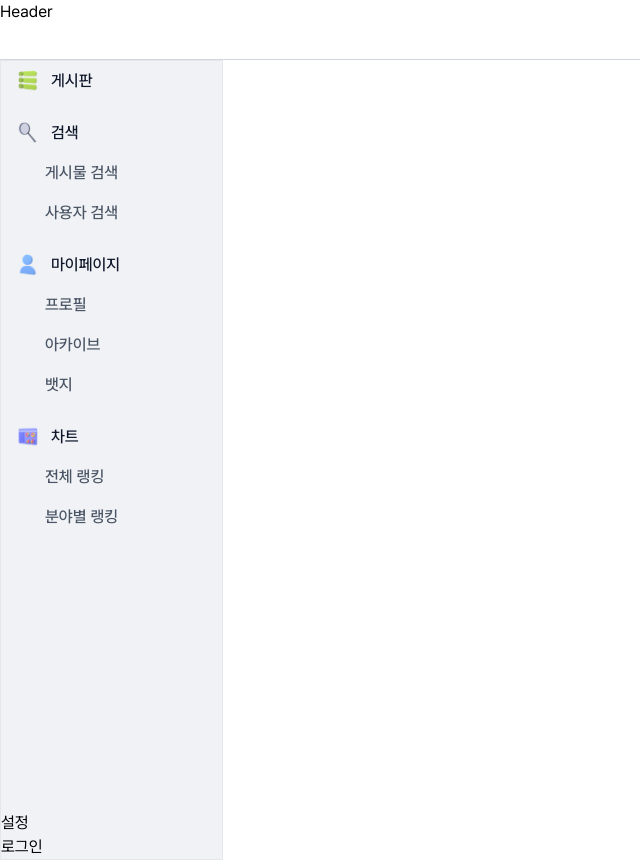
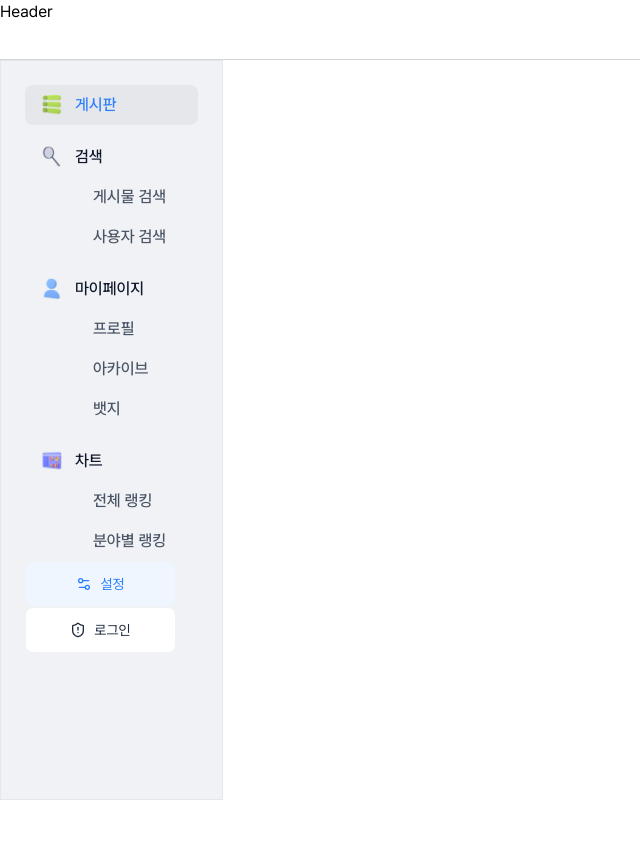
Before and after one commit to prgrms-fe-devcourse/FE7-PROJECT3-TEAM-2, a Next.js app: page / in a window 1280 px wide. Shown: the whole page, without its empty margins (0-640 px from the left). Built offline with nearby package versions, Linux system fonts and the light colour scheme.

Commit message:
fix: nav children 하위 페이지 단위로 변경

```diff
--- a/src/components/layout/Nav.tsx
+++ b/src/components/layout/Nav.tsx
@@ -1,27 +1,35 @@
 "use client";
 
+import { Settings2, ShieldAlert } from "lucide-react";
+import Link from "next/link";
+import { usePathname } from "next/navigation";
+import { Button } from "@/components/common/Button";
 import { NavButton } from "@/components/common/NavButton";
 import { navData } from "@/routes/routes.data";
 
 export default function Nav() {
+  const pathname = usePathname();
+
+  const isActive = (path: string) => {
+    if (path === "/") return path === pathname;
+    else return pathname.startsWith(path);
+  };
+
   return (
-    <nav className="bg-bg-sub flex flex-row justify-between border border-gray-200 sm:w-[223px] sm:flex-col">
+    <nav className="bg-bg-sub hidden flex-row justify-between overflow-y-scroll border border-gray-200 sm:block sm:h-[calc(100vh-var(--header-height))] sm:w-[223px] sm:flex-col sm:p-6">
       <ul className="flex items-center gap-3 sm:flex-col sm:items-baseline">
         {navData.map(nav => {
           return (
             <li className="flex flex-col sm:w-full" key={nav.pathname}>
-              <NavButton href={nav.pathname} icon_img={nav.icon} variant="main">
+              <NavButton href={nav.pathname} icon_img={nav.icon} variant="main" active={isActive(nav.pathname)}>
                 {nav.label}
               </NavButton>
-              <ul className="hidden sm:block">
+              <ul className="hidden pl-6 sm:block">
                 {nav.children &&
                   nav.children.map(subNav => {
+                    const path = `${nav.pathname}/${subNav.pathname}`;
                     return (
-                      <NavButton
-                        variant="sub"
-                        key={subNav.pathname}
-                        href={{ pathname: nav.pathname, query: { type: subNav.pathname } }}
-                      >
+                      <NavButton variant="sub" key={subNav.pathname} active={isActive(path)} href={{ pathname: path }}>
                         {subNav.label}
                       </NavButton>
                     );
@@ -31,9 +39,19 @@ export default function Nav() {
           );
         })}
       </ul>
-      <ul>
-        <li>설정</li>
-        <li>로그인</li>
+      <ul className="flex flex-row sm:flex-col">
+        <li>
+          <Button variant="secondary">
+            <Settings2 size={16} />
+            설정
+          </Button>
+        </li>
+        <Link href="/login">
+          <Button variant="tertiary">
+            <ShieldAlert size={16} />
+            로그인
+          </Button>
+        </Link>
       </ul>
     </nav>
   );
```
